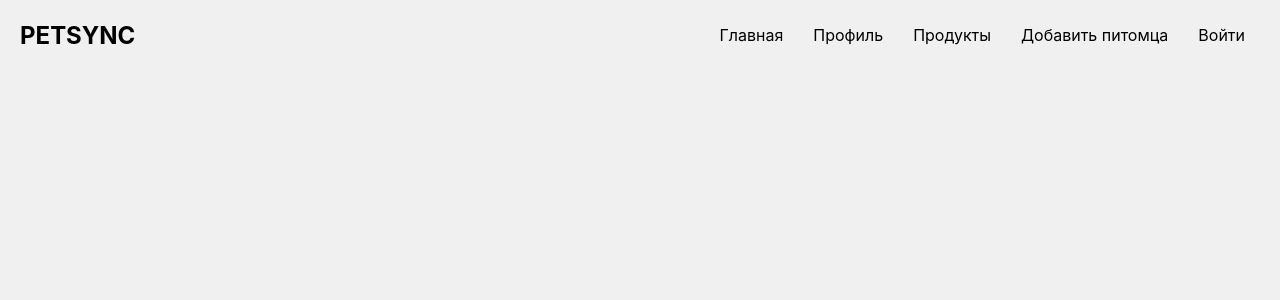
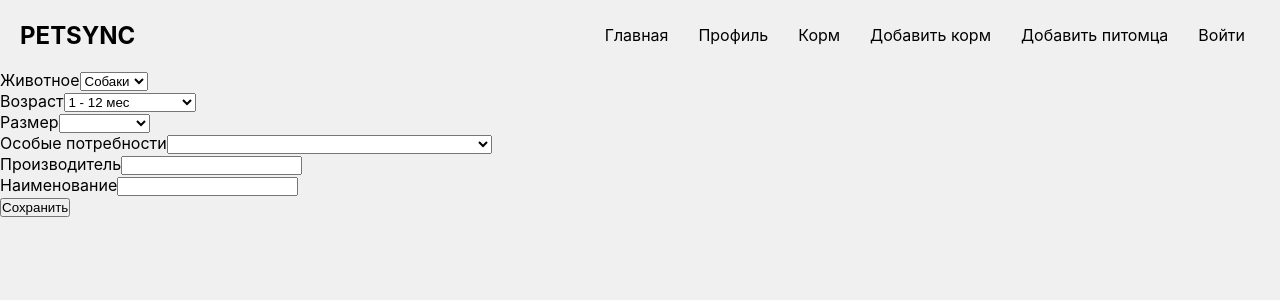
Before and after one commit to aleksey-kozin/pet-sync, a React (Create React App) app in the folder client/: page /addfeed in a window 1280 px wide. Shown: the top 300 px of the page. Built offline with nearby package versions, Linux system fonts and the light colour scheme.

Commit message:
Feed add form

```diff
--- /dev/null
+++ b/client/src/components/AddFeed/AddFeed.js
@@ -0,0 +1,81 @@
+import React, { useRef } from 'react';
+import { useHistory } from "react-router-dom";
+
+function AddFeed() {
+  const text = useRef()
+  const history = useHistory()
+  const addFeed = (event) => {
+    event.preventDefault()
+    const newFeed = {
+      img: '',
+      type: text.current.type.value,
+      age: text.current.age.value,
+      size: text.current.size.value,
+      veterinaryDiet: text.current.veterinaryDiet.value,
+      brand: text.current.brand.value,
+      name: text.current.name.value,
+    };
+    fetch("http://localhost:4000/addfeed", {
+      method: "POST",
+      headers: { "Content-Type": "application/json" },
+      body: JSON.stringify(newFeed),
+    })
+      .then((res) => res.json())
+      .then((result) => alert(result.message))
+      .then(() => history.push("/feed"));
+  };
+  return (
+    <form ref={text}>
+      <label>
+        Животное
+        <select name="type">
+          <option>Собаки</option>
+          <option>Кошки</option>
+        </select>
+      </label>
+      <br />
+      <label>
+        Возраст
+        <select name="age">
+          <option>1 - 12 мес</option>
+          <option>от 1 года до 7 лет</option>
+          <option>от 7 лет</option>
+        </select>
+      </label>
+      <br />
+      <label>
+        Размер
+        <select name="size">
+          <option></option>
+          <option>Маленькая</option>
+          <option>Средняя</option>
+          <option>Крупная</option>
+        </select>
+      </label>
+      <br />
+      <label>
+        Особые потребности
+        <select name="veterinaryDiet">
+          <option></option>
+          <option>Чувствительное пищеварение</option>
+          <option>Стерилизованное или кастрированное животное</option>
+          <option>Контроль над весом</option>
+        </select>
+      </label>
+      <br />
+      <label>
+        Производитель
+        <input name="brand" />
+      </label>
+      <br />
+      <label>
+        Наименование
+        <input name="name" />
+      </label>
+      <br />
+      <button onClick={addFeed}>Сохранить</button>
+    </form>
+  );
+}
+
+export default AddFeed;
--- a/client/src/components/App/App.js
+++ b/client/src/components/App/App.js
@@ -10,6 +10,7 @@ import { Provider } from 'react-redux'
 import store from '../../utils/redux/store'
 import Feed from '../Feed/Feed'
 import FeedAbout from '../FeedAbout/FeedAbout'
+import AddFeed from '../AddFeed/AddFeed'
 
 function App() {
   return (
@@ -24,7 +25,8 @@ function App() {
             <Route path={"/profile"} component={Profile} />
             <Route exact path={"/mypets"} component={MyPets} />
             <Route path={"/mypets/:name"} component={PetPersonPage} />
-            <Route path={"/feed/:name"} component={FeedAbout} />
+            <Route path={"/feed/:id"} component={FeedAbout} />
+            <Route path={"/addfeed"} component={AddFeed} />
             <Route path={"/feed"} component={Feed} />
           </Switch>
         </Router>
--- a/client/src/components/Feed/Feed.js
+++ b/client/src/components/Feed/Feed.js
@@ -7,6 +7,8 @@ import FormGroup from "@material-ui/core/FormGroup";
 import FormControlLabel from "@material-ui/core/FormControlLabel";
 import Checkbox from "@material-ui/core/Checkbox";
 import { TextField } from "@material-ui/core";
+import { useDispatch } from 'react-redux';
+import { initFeedAC } from '../../utils/redux/actionCreators/actionCreators';
 
 const useStyles = makeStyles((theme) => ({
   root: {
@@ -17,8 +19,9 @@ const useStyles = makeStyles((theme) => ({
   },
 }));
 
-function Feed(props) {
+function Feed() {
   const [feedArray, setFeedArray] = useState()
+  const dispatch = useDispatch()
   useEffect(() => {
     fetch("http://localhost:4000/feed")
       .then((res) => res.json())
@@ -26,6 +29,8 @@ function Feed(props) {
   }, [])
 
   const classes = useStyles();
+
+  dispatch(initFeedAC(feedArray));
 
   const typePets = [{ typeLabel: "Собаки" }, { typeLabel: "Кошки" }];
   const agePets = [
@@ -48,12 +53,11 @@ function Feed(props) {
   const [age, setAge] = useState([]);
   const [size, setSize] = useState([]);
   const [veterinaryDiet, setVeterinaryDiet] = useState([]);
-  console.log(type, age, size, veterinaryDiet);
 
   const filteredUnits =
     type.length || age.length || size.length || veterinaryDiet.length
       ? feedArray.filter((feed) => {
-          console.log("filtering", feed);
+          // console.log("filtering", feed);
           return (
             (!type.length || type.includes(feed.type)) &&
             (!age.length || age.includes(feed.age)) &&
@@ -65,7 +69,7 @@ function Feed(props) {
 
   return (
     <div>
-      <TextField value={(type, age, size, veterinaryDiet)} fullWidth />
+      <TextField fullWidth />
       <FormControl component="fieldset" className={classes.formControl}>
         <FormLabel component="legend">Животное</FormLabel>
         <FormGroup>
--- a/client/src/components/FeedAbout/FeedAbout.js
+++ b/client/src/components/FeedAbout/FeedAbout.js
@@ -1,9 +1,14 @@
 import React from 'react';
+import { useSelector } from 'react-redux';
+import { useParams } from 'react-router-dom';
+import FeedDitail from '../FeedDitail/FeedDitail';
 
-function FeedAbout(props) {
+function FeedAbout() {
+  const feedArray = useSelector((state) => state.feedReducer.feed)
+  const {id} = useParams()
   return (
     <div>
-      Тут подробнее о каждом продукте
+      {feedArray.map((el) => el._id === id && <FeedDitail key={el._id} value={el} />)}
     </div>
   );
 }
--- a/client/src/components/FeedCard/FeedCard.js
+++ b/client/src/components/FeedCard/FeedCard.js
@@ -28,7 +28,7 @@ function FeedCard({ value }) {
             title="Contemplative Reptile"
           />
           <CardContent>
-            <Link to={`/feed/${value.name}`}>
+            <Link to={`/feed/${value._id}`}>
               <Typography gutterBottom variant="h5" component="h2">
                 {value.name}
               </Typography>
--- /dev/null
+++ b/client/src/components/FeedDitail/FeedDitail.js
@@ -0,0 +1,30 @@
+import React from 'react';
+
+function FeedDitail({ value }) {
+  const updFeed = (ev) => {
+    ev.preventDefault();
+  }
+  const delFeed = (ev) => {
+    ev.preventDefault();
+  };
+  return (
+    <div>
+      <img src={value.img} />
+      <div>
+        <h5>{value.brand}</h5>
+        <p>{value.name}</p>
+        <p>{value.type}</p>
+        <p>{value.age}</p>
+        <p>{value.size}</p>
+      </div>
+      <button onClick={updFeed} type="button">
+        Редактировать
+      </button>
+      <button onClick={delFeed} type="button">
+        Удалить
+      </button>
+    </div>
+  );
+}
+
+export default FeedDitail;
--- a/client/src/components/Nav/Nav.js
+++ b/client/src/components/Nav/Nav.js
@@ -27,7 +27,12 @@ function Nav() {
           </li>
            <li>
             <Link onClick={() => setIcon(false)} to="/feed" className="nav-links">
-              Продукты
+              Корм
+            </Link>
+          </li>
+          <li>
+            <Link onClick={() => setIcon(false)} to="/addfeed" className="nav-links">
+              Добавить корм
             </Link>
           </li>
           <li>
--- a/client/src/utils/redux/actionCreators/actionCreators.js
+++ b/client/src/utils/redux/actionCreators/actionCreators.js
@@ -1,5 +1,9 @@
-import { INIT_USERS } from '../actionTypes/actionTypes'
+import { INIT_FEED, INIT_USERS } from '../actionTypes/actionTypes'
 
 export function initUsersAC(payload) {
   return { type: INIT_USERS, payload }
 }
+
+export function initFeedAC(payload) {
+  return {type: INIT_FEED, payload}
+}
--- a/client/src/utils/redux/actionTypes/actionTypes.js
+++ b/client/src/utils/redux/actionTypes/actionTypes.js
@@ -1 +1,3 @@
 export const INIT_USERS = 'INIT_USERS'
+
+export const INIT_FEED = "INIT_FEED";
--- /dev/null
+++ b/client/src/utils/redux/reducers/feedReducer.js
@@ -0,0 +1,12 @@
+import { INIT_FEED } from '../actionTypes/actionTypes'
+
+const feedReducer = (state = {feed: []}, action) => {
+switch (action.type) {
+  case INIT_FEED:
+    return { ...state, feed: action.payload };
+  default:
+    return state;
+}
+}
+
+export default feedReducer
--- a/client/src/utils/redux/reducers/rootReducer.js
+++ b/client/src/utils/redux/reducers/rootReducer.js
@@ -1,9 +1,11 @@
 import { combineReducers } from 'redux'
 
 import usersReducer from './usersReducer'
+import feedReducer from './feedReducer'
 
 const rootReducer = combineReducers({
   usersReducer,
+  feedReducer,
 })
 
 export default rootReducer
```
Also changed, not shown: client/src/components/FormForFeed/FormForFeed.js (deleted, +0 -11 lines), 2 other files (tests, documents, lock files or other folders).
